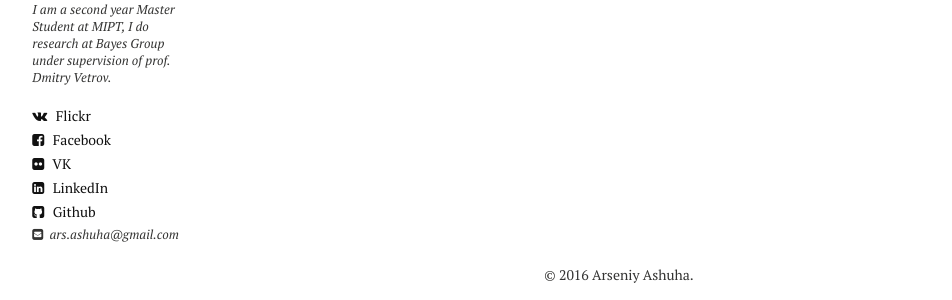
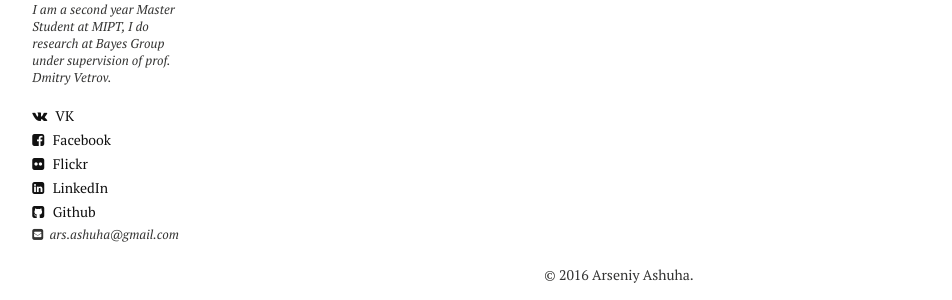
Before and after one commit to senya-ashukha/senya-ashukha.github.io, a Jekyll site: the page built from index.md, in a window 1280 px wide. Shown: the part 284-584 px from the top of the page, without its empty margins (21-973 px from the left). Built offline with Jekyll 4.4.1, drawn with Linux system fonts in a browser that asks for light colours; nearby versions of some CDN libraries.

```diff
--- a/_includes/_author-bio.html
+++ b/_includes/_author-bio.html
@@ -8,9 +8,9 @@
 <h3>{{ site.owner.name }}</h3>
 <p>{{ site.owner.bio }}</p>
 {% if site.owner.google_scholar %}<a href="http://scholar.google.es/citations?user={{ site.owner.google_scholar }}" class="author-social" target="_blank"><i class="ai ai-google-scholar-square"></i>&nbsp; G. Scholar</a>{% endif %}
-{% if site.owner.vk %}<a href="http://vk.com/{{ site.owner.vk }}" class="author-social" target="_blank"><i class="fa fa-vk" ></i> Flickr</a>{% endif %}
+{% if site.owner.vk %}<a href="http://vk.com/{{ site.owner.vk }}" class="author-social" target="_blank"><i class="fa fa-vk" ></i> VK</a>{% endif %}
 {% if site.owner.facebook %}<a href="http://facebook.com/{{ site.owner.facebook }}" class="author-social" target="_blank"><i class="fa fa-facebook-square"></i> Facebook</a>{% endif %}
-{% if site.owner.flickr %}<a href="https://www.flickr.com/photos/{{ site.owner.flickr }}" class="author-social" target="_blank"><i class="fa fa-flickr" ></i> VK</a>{% endif %}
+{% if site.owner.flickr %}<a href="https://www.flickr.com/photos/{{ site.owner.flickr }}" class="author-social" target="_blank"><i class="fa fa-flickr" ></i> Flickr</a>{% endif %}
 {% if site.owner.linkedin %}<a href="http://linkedin.com/in/{{ site.owner.linkedin }}" class="author-social" target="_blank"><i class="fa fa-linkedin-square"></i> LinkedIn</a>{% endif %}
 {% if site.owner.github %}<a href="http://github.com/{{ site.owner.github }}" class="author-social" target="_blank"><i class="fa fa-github-square"></i> Github</a>{% endif %}
 {% if site.owner.email %}<p><i class="fa fa-envelope-square"></i>&nbsp; {{ site.owner.email }}</p>{% endif %}
```
